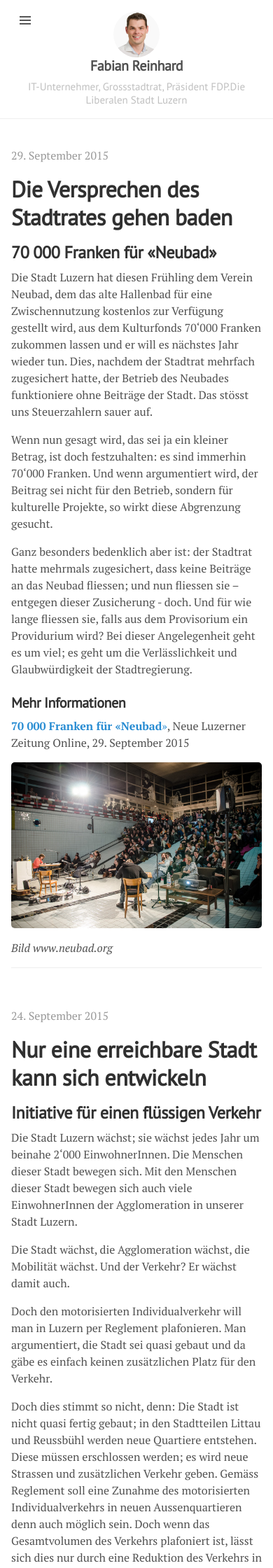
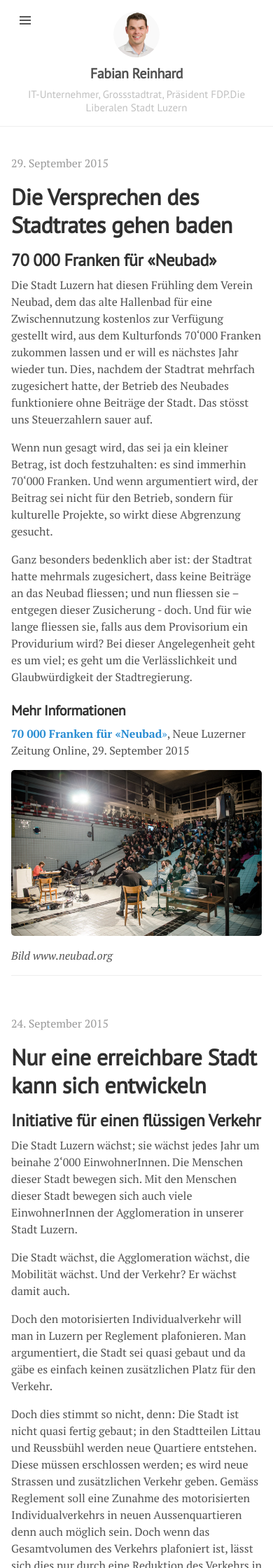
Before and after one commit to freinhard/freinhard.github.io, a Jekyll site: the page built from index.html, in a window 390 px wide. Shown: the top 2240 px of the page at 70% size. Built offline with Jekyll 4.4.1, drawn with Linux system fonts in a browser that asks for light colours; the list of posts is cut into pages by our own code.

Commit message:
Block element

```diff
--- a/public/css/custom.css
+++ b/public/css/custom.css
@@ -8,7 +8,7 @@
         margin: auto;
     }
     .masthead-title a {
-        display: auto;
+        display: block;
         margin-top: 0.7rem;
     }
     .masthead-title small {
```
